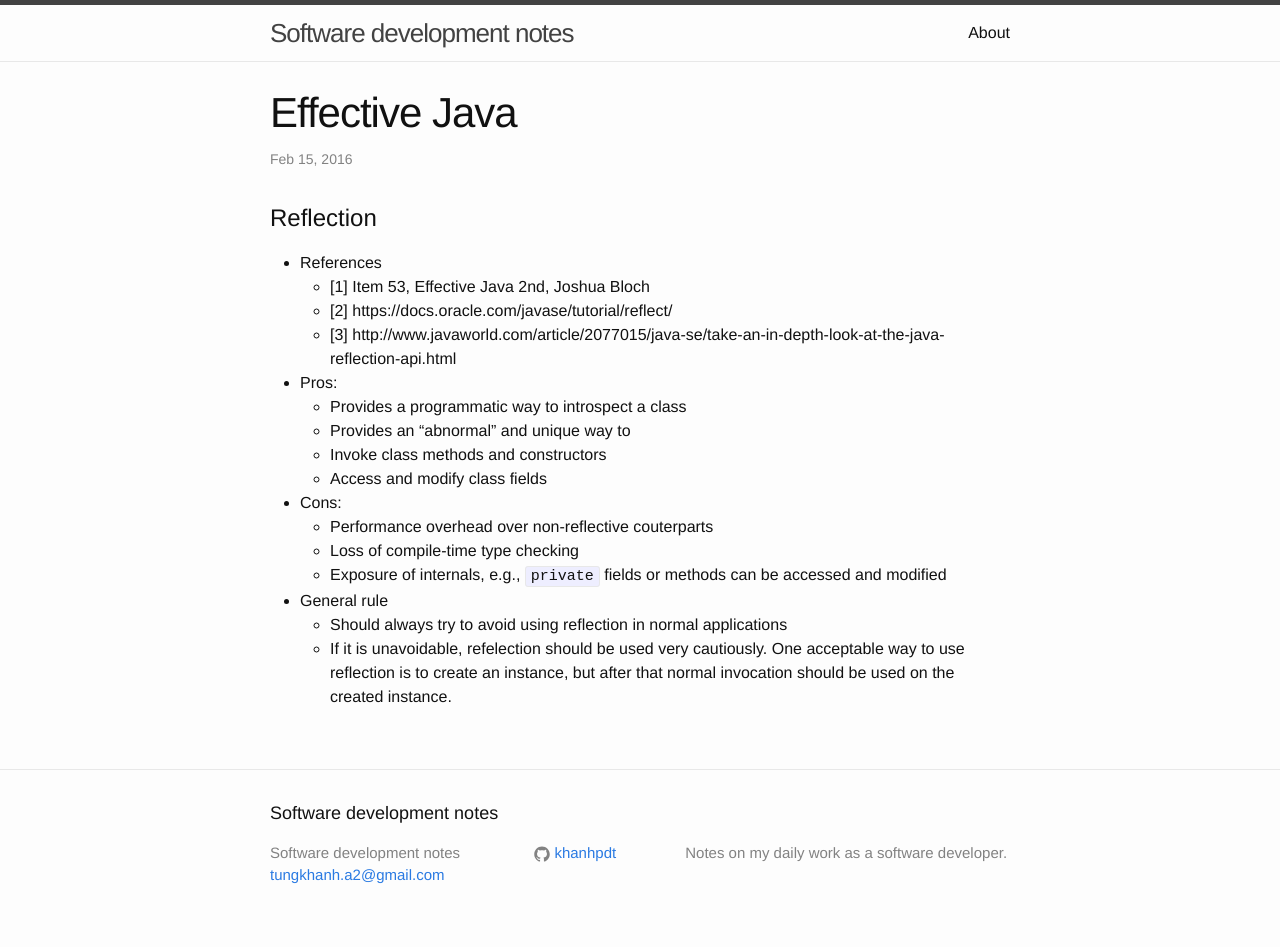
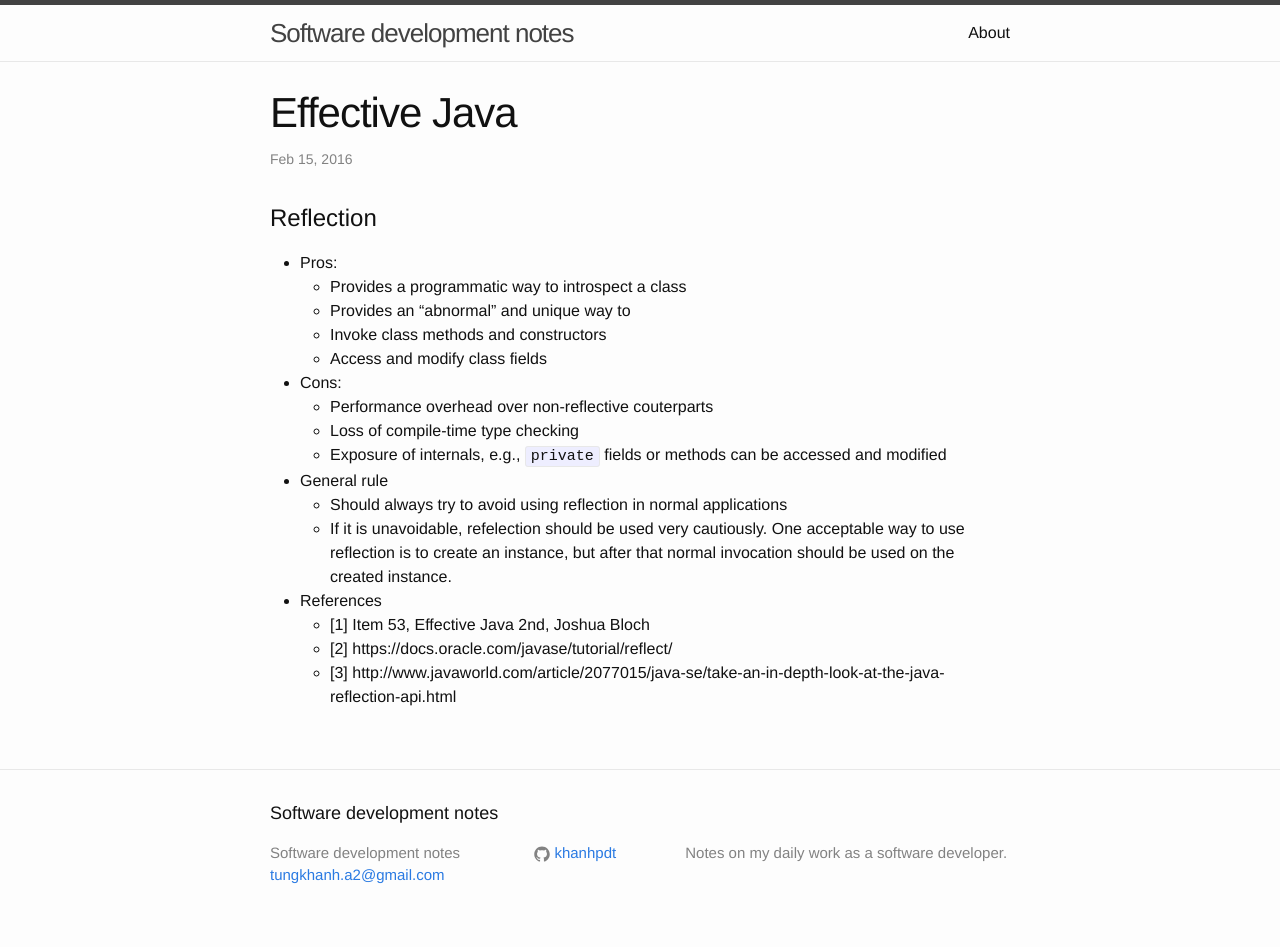
Before and after one commit to khanhpdt/khanhpdt.github.io, a Jekyll site: the page built from _posts/2016-02-15-effective-java.md, in a window 1280 px wide. Built offline with Jekyll 4.4.1, drawn with Linux system fonts in a browser that asks for light colours; Markdown is read by kramdown in place of the engine named in the settings; part of the change alters nothing that is shown.

```diff
--- a/_posts/2016-02-15-effective-java.md
+++ b/_posts/2016-02-15-effective-java.md
@@ -4,10 +4,6 @@ title: Effective Java
 ---
 
 # Reflection
-- References
-  - [1] Item 53, Effective Java 2nd, Joshua Bloch
-  - [2] https://docs.oracle.com/javase/tutorial/reflect/
-  - [3] http://www.javaworld.com/article/2077015/java-se/take-an-in-depth-look-at-the-java-reflection-api.html
 - Pros:
   - Provides a programmatic way to introspect a class
   - Provides an "abnormal" and unique way to
@@ -20,3 +16,7 @@ title: Effective Java
 - General rule
   - Should always try to avoid using reflection in normal applications
   - If it is unavoidable, refelection should be used very cautiously. One acceptable way to use reflection is to create an instance, but after that normal invocation should be used on the created instance.
+- References
+  - [1] Item 53, Effective Java 2nd, Joshua Bloch
+  - [2] https://docs.oracle.com/javase/tutorial/reflect/
+  - [3] http://www.javaworld.com/article/2077015/java-se/take-an-in-depth-look-at-the-java-reflection-api.html
```
